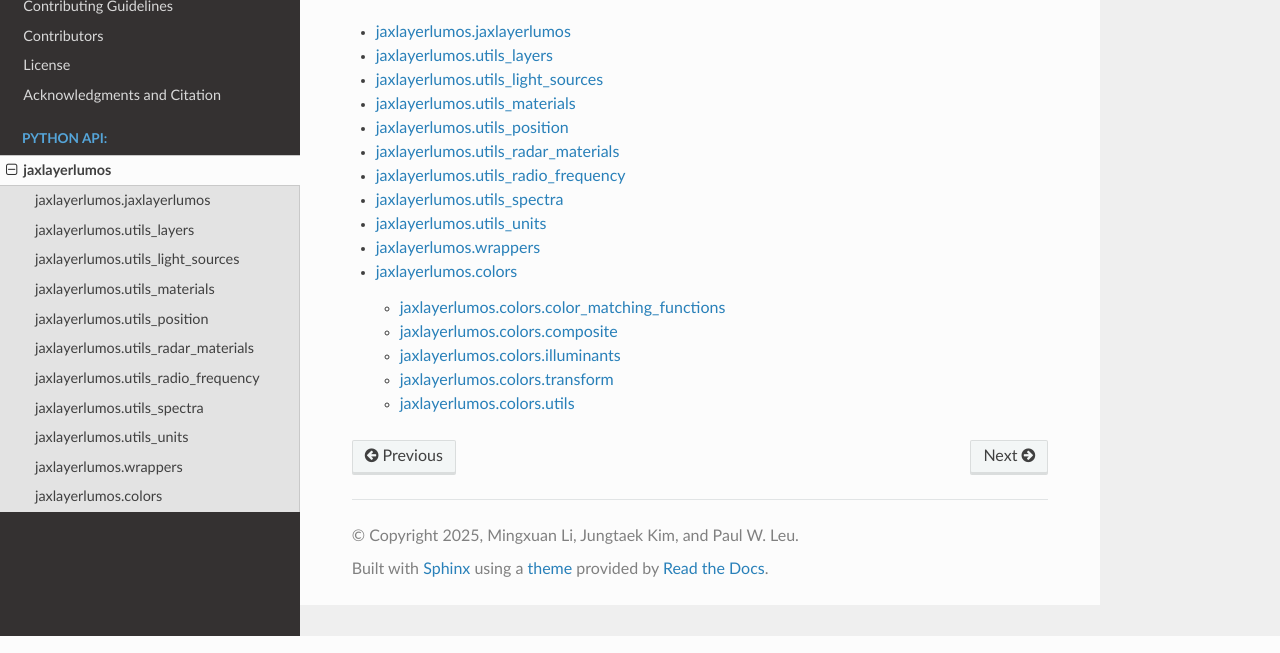
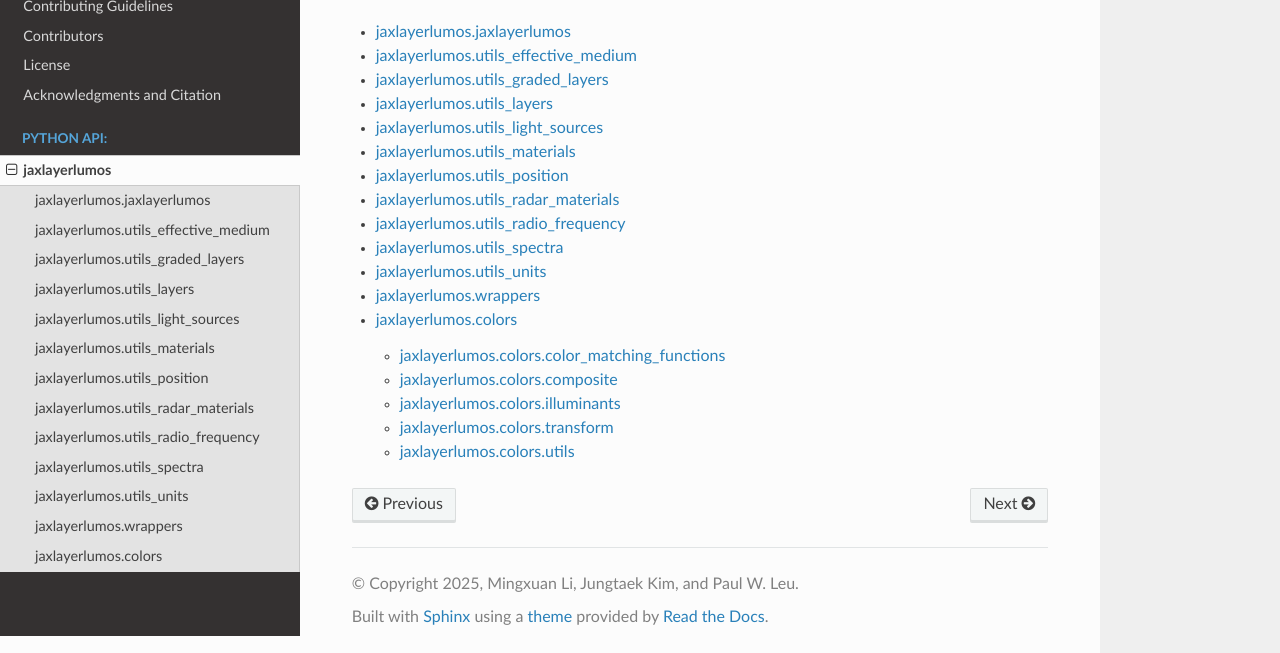
Before and after one commit to JaxLayerLumos/JaxLayerLumos, a Sphinx documentation site: the page built from docs/python_api/jaxlayerlumos.rst, in a window 1280 px wide, cut to the strip 264-917 px from the top of the page. Built offline with Sphinx 7.4.7 and the Read the Docs theme 3.1.0, drawn with Linux system fonts in a browser that asks for light colours.

Commit message:
Update docs

```diff
--- a/docs/python_api/jaxlayerlumos.rst
+++ b/docs/python_api/jaxlayerlumos.rst
@@ -9,6 +9,8 @@ jaxlayerlumos
 
 .. toctree::
     jaxlayerlumos.jaxlayerlumos
+    jaxlayerlumos.utils_effective_medium
+    jaxlayerlumos.utils_graded_layers
     jaxlayerlumos.utils_layers
     jaxlayerlumos.utils_light_sources
     jaxlayerlumos.utils_materials
--- /dev/null
+++ b/docs/python_api/jaxlayerlumos.utils_effective_medium.rst
@@ -0,0 +1,8 @@
+jaxlayerlumos.utils_effective_medium
+====================================
+
+.. automodule:: jaxlayerlumos.utils_effective_medium
+    :members:
+    :private-members:
+    :undoc-members:
+    :show-inheritance:
--- /dev/null
+++ b/docs/python_api/jaxlayerlumos.utils_graded_layers.rst
@@ -0,0 +1,8 @@
+jaxlayerlumos.utils_graded_layers
+=================================
+
+.. automodule:: jaxlayerlumos.utils_graded_layers
+    :members:
+    :private-members:
+    :undoc-members:
+    :show-inheritance:
```
